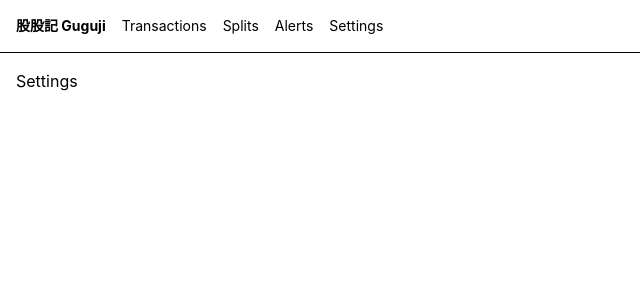
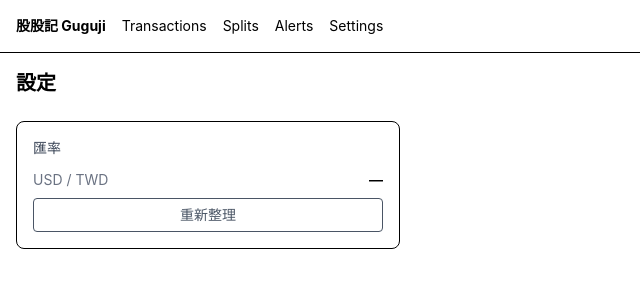
Before and after one commit to kevin1kevin1k/Guguji, a React (Vite) app: page /settings in a window 1280 px wide. Shown: the top 300 px of the page, without its empty margins (0-640 px from the left). Built offline with nearby package versions, Linux system fonts and the light colour scheme.

Commit message:
feat(pages): Settings page with exchange rate display and refresh

```diff
--- a/src/pages/Settings/index.tsx
+++ b/src/pages/Settings/index.tsx
@@ -1,3 +1,60 @@
+import { useEffect, useState } from 'react'
+import { ExchangeRateRepository } from '../../db/ExchangeRateRepository'
+import { fetchUsdTwd } from '../../utils/exchangeRate'
+import type { ExchangeRate } from '../../types'
+
 export default function Settings() {
-  return <div>Settings</div>
+  const [entry, setEntry] = useState<ExchangeRate | null>(null)
+  const [loading, setLoading] = useState(false)
+  const [error, setError] = useState<string | null>(null)
+
+  useEffect(() => {
+    ExchangeRateRepository.getEntry().then(setEntry)
+  }, [])
+
+  async function handleRefresh() {
+    setLoading(true)
+    setError(null)
+    const rate = await fetchUsdTwd()
+    if (rate === null) {
+      setError('匯率取得失敗，請稍後再試。')
+      setTimeout(() => setError(null), 5000)
+    } else {
+      await ExchangeRateRepository.set(rate)
+      const updated = await ExchangeRateRepository.getEntry()
+      setEntry(updated)
+    }
+    setLoading(false)
+  }
+
+  return (
+    <div>
+      <h2 className="text-xl font-semibold mb-6">設定</h2>
+
+      <div className="border rounded-lg p-4 max-w-sm">
+        <h3 className="text-sm font-medium text-gray-700 mb-3">匯率</h3>
+        <div className="flex items-center justify-between mb-2">
+          <span className="text-sm text-gray-500">USD / TWD</span>
+          <span className="text-sm font-semibold">
+            {entry ? entry.rate.toFixed(4) : '—'}
+          </span>
+        </div>
+        {entry && (
+          <p className="text-xs text-gray-400 mb-3">
+            更新時間：{new Date(entry.updatedAt).toLocaleString()}
+          </p>
+        )}
+        <button
+          onClick={handleRefresh}
+          disabled={loading}
+          className="w-full px-3 py-1.5 text-sm rounded border text-gray-600 hover:bg-gray-100 disabled:opacity-50"
+        >
+          {loading ? '更新中…' : '重新整理'}
+        </button>
+        {error && (
+          <p className="text-xs text-red-600 mt-2" role="alert">{error}</p>
+        )}
+      </div>
+    </div>
+  )
 }
```
